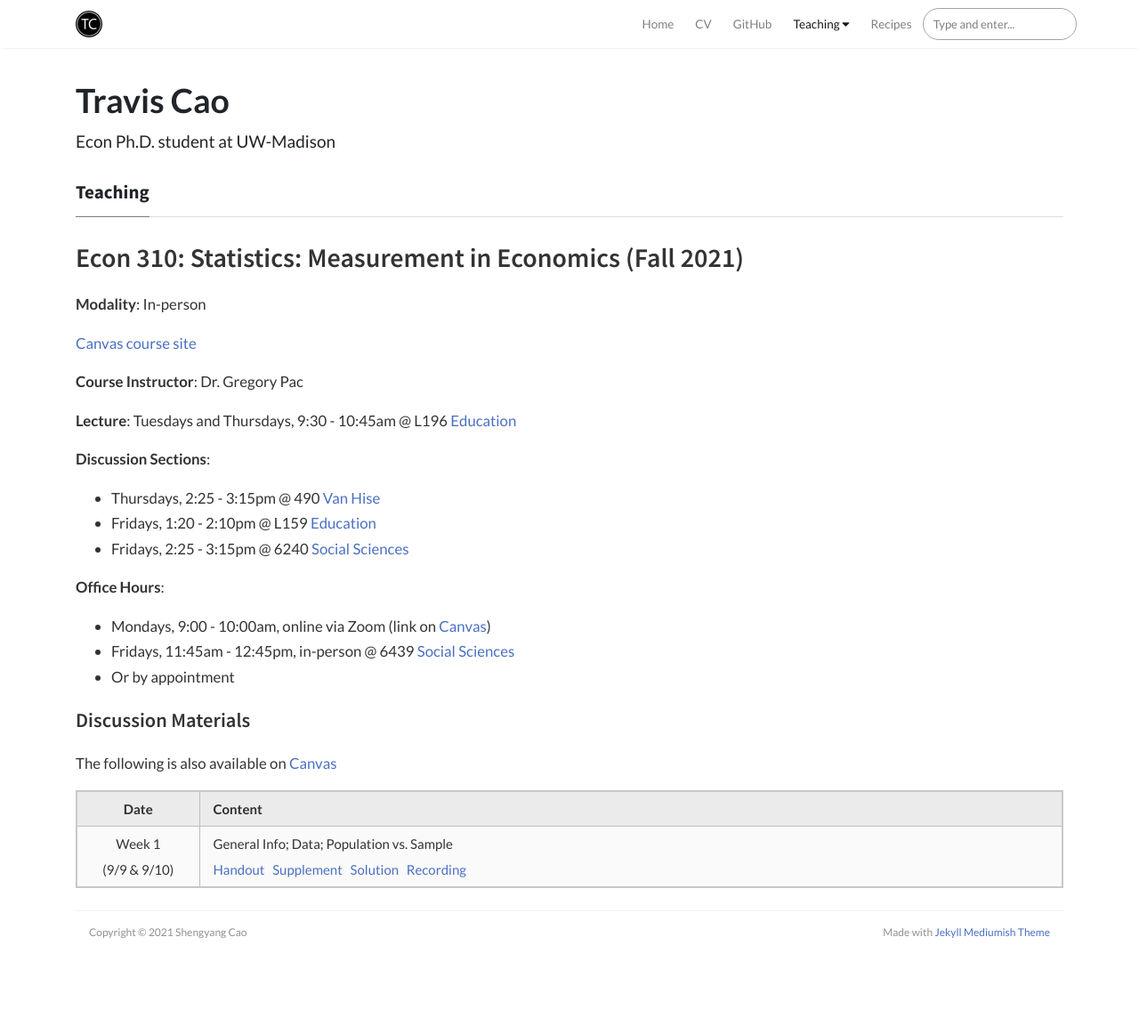
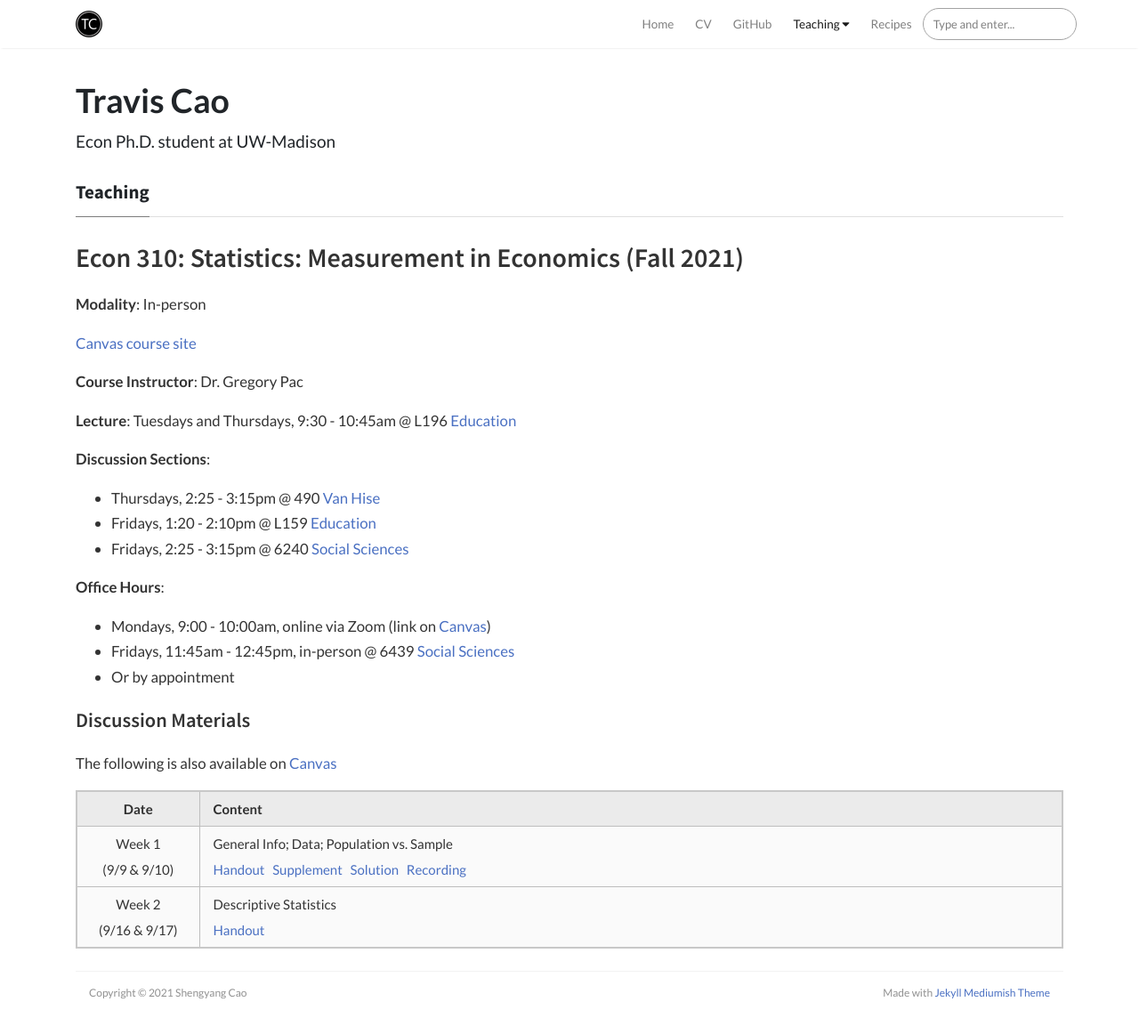
Before and after one commit to scaotravis/scaotravis.github.io, a Jekyll site: the page built from _pages/teaching/fa21-310.md, in a window 1280 px wide and 1165 px high. Shown: the top 1162 px of the window at 89% size. Built offline with Jekyll 4.4.1, drawn with Linux system fonts in a browser that asks for light colours; nearby versions of some CDN libraries; comment, search, counter and statistics services are not loaded.

Commit message:
update 310 page

```diff
--- a/_pages/teaching/fa21-310.md
+++ b/_pages/teaching/fa21-310.md
@@ -33,3 +33,4 @@ The following is also available on [Canvas](https://canvas.wisc.edu/courses/2570
 |     Date    |                     Content                     |
 |:-----------:|	:---------------------------------------------- |
 | Week 1 <br> (9/9 & 9/10) | General Info; Data; Population vs. Sample <br> [Handout](https://canvas.wisc.edu/courses/257051/files/20592108?wrap=1) &nbsp; [Supplement]({{ site.baseurl }}/downloads/teaching/fa21-310/310_fa21_supplement-1.pdf) &nbsp; [Solution](https://canvas.wisc.edu/courses/257051/files/20592164?module_item_id=3958744) &nbsp; [Recording](https://uwmadison.zoom.us/rec/share/g3gIFHWJ73QnuAKxssV7K4rEN1urPahLP0OESZBYmqhW9tvgtk3WSoZyj1UEpBlK.4xh0o-qnO6FIy2pp) |
+| Week 2 <br> (9/16 & 9/17) | Descriptive Statistics <br> [Handout](https://canvas.wisc.edu/courses/257051/files/20592152?wrap=1) |
```
Also changed, not shown: 2 other files.
